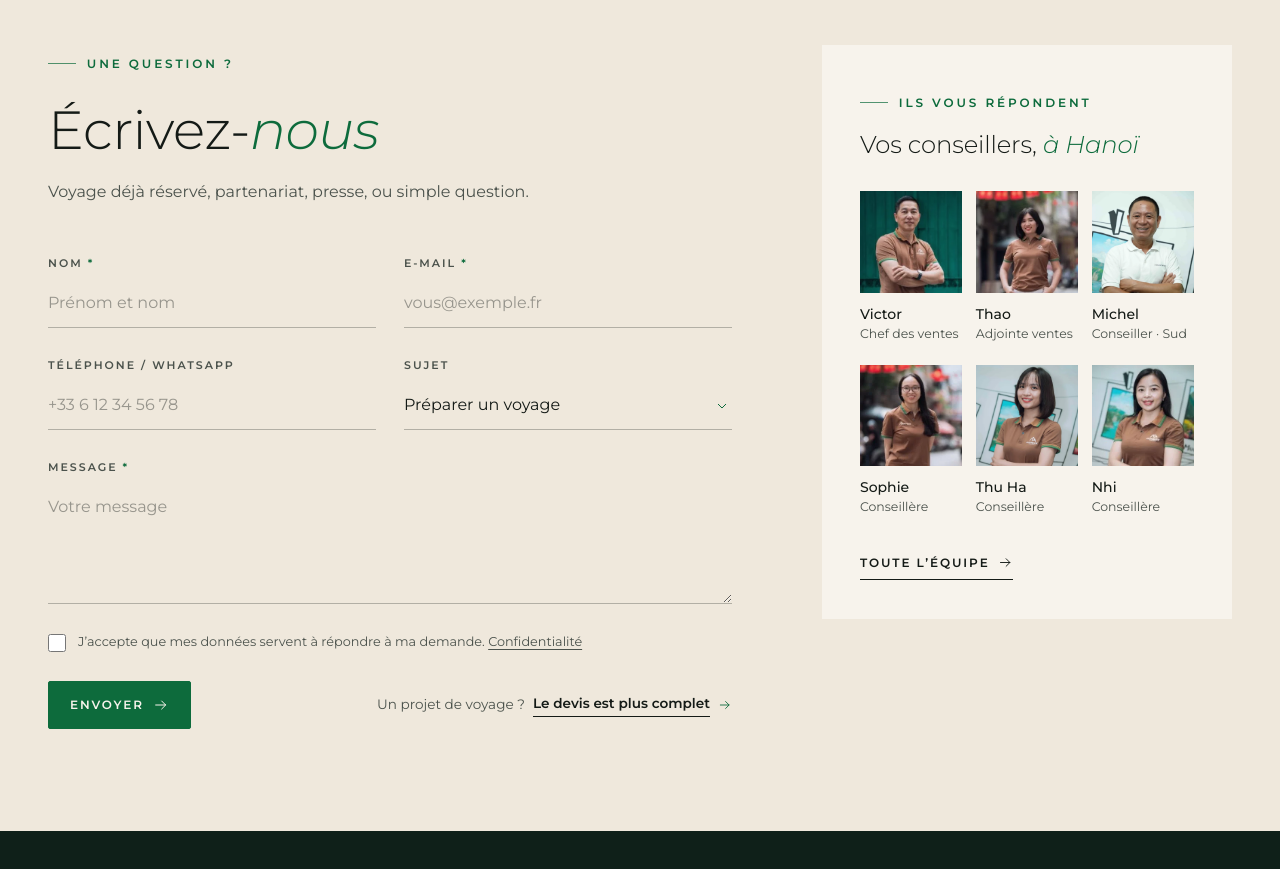
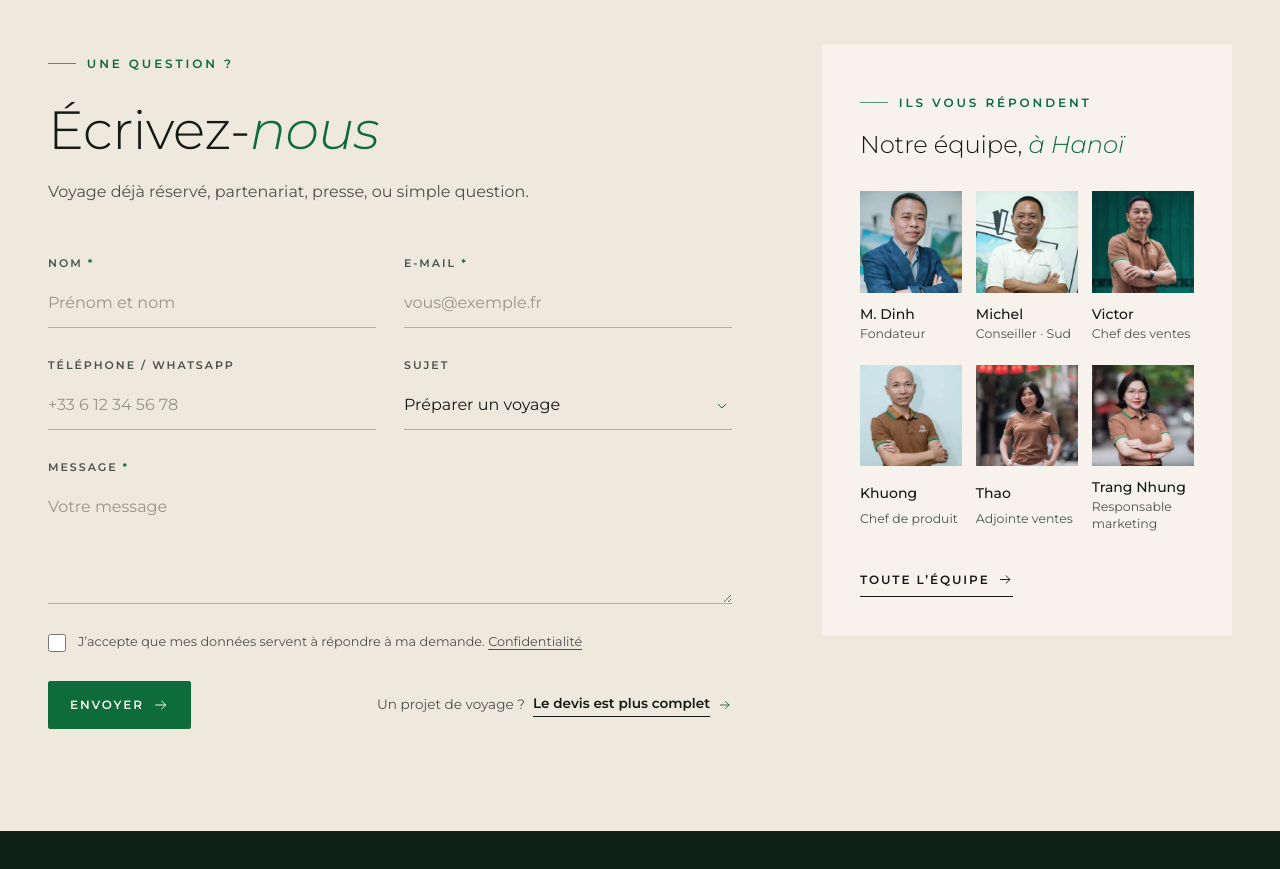
Before and after one commit to haianhvu-at/atnewlook, a plain HTML site: page nous-contacter/index.html in a window 1280 px wide. Shown: the part 1000-1869 px from the top of the page. Drawn offline with Linux system fonts and the light colour scheme.

Commit message:
v1.6.1 – contact : équipe + bureaux

```diff
--- a/nous-contacter/index.html
+++ b/nous-contacter/index.html
@@ -229,7 +229,7 @@
 </section>
 
 <!-- =====================================================================
-     3. MESSAGE + CONSEILLERS — form ngắn (câu hỏi không phải devis) · 6 conseillers ảnh thật (vị trí team)
+     3. MESSAGE + ÉQUIPE — form ngắn (câu hỏi không phải devis) · 6 người ảnh thật (vị trí team), thứ tự Nhung chọn 13/11: M. Dinh (fondateur), Michel, Victor, Khuong, Thao, Trang Nhung
         Form: CONTACT_ENDPOINT trong main.js — coder nối xử lý + database sau khi triển khai
      ===================================================================== -->
 <section class="c-sec c-sec--paper" id="message" aria-labelledby="msg-title">
@@ -288,14 +288,14 @@
 
     <aside class="c-team" aria-labelledby="team-title">
       <p class="eyebrow">Ils vous répondent</p>
-      <h3 class="h3" id="team-title">Vos conseillers, <em>à Hanoï</em></h3>
+      <h3 class="h3" id="team-title">Notre équipe, <em>à Hanoï</em></h3>
       <ul class="c-team__grid swipe">
+        <li class="person"><img src="../assets/img/team/dinh-ngoc-tu.webp" alt="Ngoc Tu Dinh, fondateur d’Authentik Vietnam" width="600" height="600" loading="lazy" decoding="async"><b>M.&nbsp;Dinh</b><span>Fondateur</span></li>
+        <li class="person"><img src="../assets/img/team/tran-van-truong-michel.webp" alt="Van Truong Tran (Michel)" width="600" height="600" loading="lazy" decoding="async"><b>Michel</b><span>Conseiller · Sud</span></li>
         <li class="person"><img src="../assets/img/team/nguyen-van-thang-victor.webp" alt="Van Thang Nguyen (Victor)" width="270" height="270" loading="lazy" decoding="async"><b>Victor</b><span>Chef des ventes</span></li>
+        <li class="person"><img src="../assets/img/team/nguyen-khuong.webp" alt="Khuong Nguyen" width="270" height="270" loading="lazy" decoding="async"><b>Khuong</b><span>Chef de produit</span></li>
         <li class="person"><img src="../assets/img/team/nguyen-thao.webp" alt="Thao Nguyen" width="270" height="270" loading="lazy" decoding="async"><b>Thao</b><span>Adjointe ventes</span></li>
-        <li class="person"><img src="../assets/img/team/tran-van-truong-michel.webp" alt="Van Truong Tran (Michel)" width="600" height="600" loading="lazy" decoding="async"><b>Michel</b><span>Conseiller · Sud</span></li>
-        <li class="person"><img src="../assets/img/team/nguyen-thuy-linh-sophie.webp" alt="Thuy Linh Nguyen (Sophie)" width="270" height="270" loading="lazy" decoding="async"><b>Sophie</b><span>Conseillère</span></li>
-        <li class="person"><img src="../assets/img/team/nguyen-thu-ha.webp" alt="Thu Ha Nguyen" width="600" height="600" loading="lazy" decoding="async"><b>Thu Ha</b><span>Conseillère</span></li>
-        <li class="person"><img src="../assets/img/team/nguyen-nhi.webp" alt="Nhi Nguyen" width="270" height="270" loading="lazy" decoding="async"><b>Nhi</b><span>Conseillère</span></li>
+        <li class="person"><img src="../assets/img/team/nguyen-trang-nhung.webp" alt="Trang Nhung Nguyen" width="270" height="270" loading="lazy" decoding="async"><b>Trang Nhung</b><span>Responsable marketing</span></li>
       </ul>
       <a class="link-arrow" href="https://authentikvietnam.com/notre-equipe">Toute l’équipe <svg><use href="#i-arrow"/></svg></a>
     </aside>
```
Also changed, not shown: assets/img/galerie/hanoi-van-phong-authentik.webp, assets/img/galerie/saigon-van-phong-authentik.webp (added), assets/img/team/nguyen-khuong.webp (added), assets/img/team/nguyen-trang-nhung.webp (added), 1 other file.
